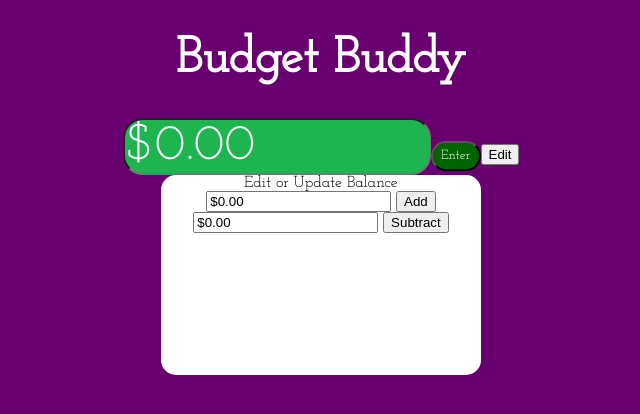
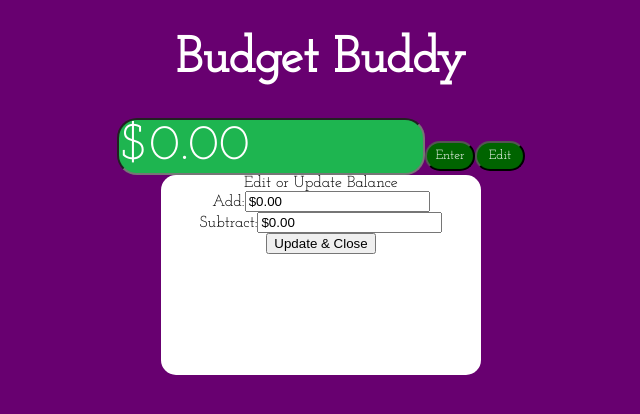
Before and after one commit to gauriramesh/budgetbuddy, a React (Create React App) app: page / in a window 1280 px wide. Both pictures are taken after a click on the button "Edit". Shown: the top 414 px of the page, without its empty margins (319-959 px from the left). Built offline with nearby package versions, Linux system fonts and the light colour scheme.

Commit message:
Added unmount to edit button, opened one issue

```diff
--- a/src/App.js
+++ b/src/App.js
@@ -43,10 +43,18 @@ class OverallBalance extends Component {
     updateOverallBalance(e) {
         e.preventDefault();
         let oldCurrency = Number(this.state.overallBalance.replace(/[^0-9.]+/g,""));
+        //TODO: This regex doesn't account for negative numbers.
+        //console.log(oldCurrency);
         let addCurrency = Number(document.getElementById('add').value.replace(/[^0-9.]+/g,""));
         let subtractCurrency = Number(document.getElementById('subtract').value.replace(/[^0-9.]+/g,""));
 
         this.setState({overallBalance: (oldCurrency+addCurrency-subtractCurrency).toString()});
+        this.setState({showPop: false});
+        if(oldCurrency+addCurrency-subtractCurrency < 0) {
+            document.getElementById('obalance').style.backgroundColor = "#a50000"; //hello
+        } else {
+            document.getElementById('obalance').style.backgroundColor = "#1eb550";
+        }
         //console.log(this.state.overallBalance);
 
     }
@@ -70,7 +78,7 @@ class OverallBalance extends Component {
                 <form>
                     <input id="obalance" className="OverallBalance-input" value={this.state.overallBalance} onChange={(e) => this.setOverallBalance(e)}/>
                     <button className="OverallBalance-submit" type="button" onClick={this.handleSubmission}> Enter </button>
-                    <button type="button" onClick={this.handleEdit}>Edit</button>
+                    <button className="OverallBalance-submit" type="button" onClick={this.handleEdit}>Edit</button>
                     {this.state.showPop ? <EditPopup updateOverallBalance={(e) => this.updateOverallBalance(e)}/> : null}
                     {/*Seems like potential opportunity for refactoring*/}
                 </form>
@@ -85,8 +93,11 @@ function EditPopup(props) {
               <div className="popup">
                   Edit or Update Balance
                   <form>
-                      <input id="add" defaultValue="$0.00"/> <button onClick={props.updateOverallBalance}> Add </button> <br/>
-                      <input id="subtract" defaultValue="$0.00"/> <button onClick={props.updateOverallBalance}> Subtract </button>
+                      Add:
+                      <input id="add" defaultValue="$0.00"/> <br/>
+                      Subtract:
+                      <input id="subtract" defaultValue="$0.00"/> <br/>
+                      <button onClick={props.updateOverallBalance}> Update & Close </button>
                   </form>
               </div>
           </div>
```
